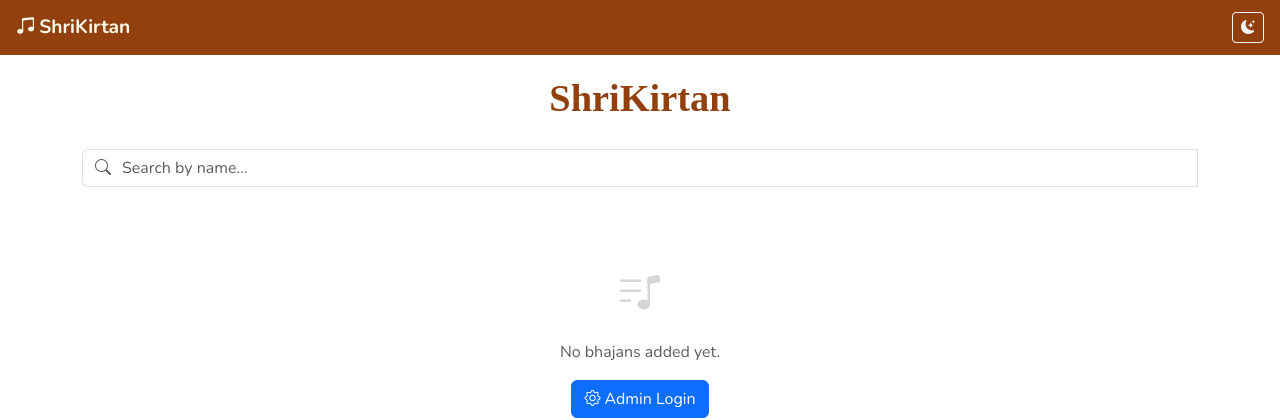
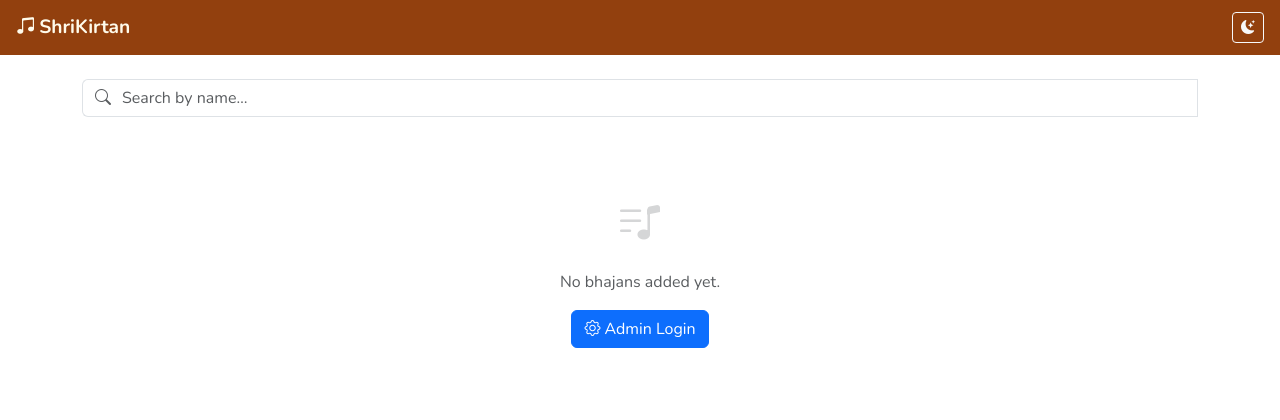
Before and after one commit to dharmesp/bhajan-kirtan, a Flask app: page / in a window 1280 px wide. Shown: the top 420 px of the page. Run offline with Flask 3, Linux system fonts and the light colour scheme; data that the repository does not hold is empty; some libraries are stand-ins or nearby versions.

Commit message:
ui: remove hero title from home page

```diff
--- a/shrikirtan/templates/index.html
+++ b/shrikirtan/templates/index.html
@@ -3,11 +3,6 @@
 
 {% block content %}
 <div class="container py-4">
-
-  <!-- Hero -->
-  <div class="text-center mb-4">
-    <h1 class="sk-hero-title mb-1">{{ app_title }}</h1>
-  </div>
 
   <!-- Category filter chips -->
   {% if categories %}
```
